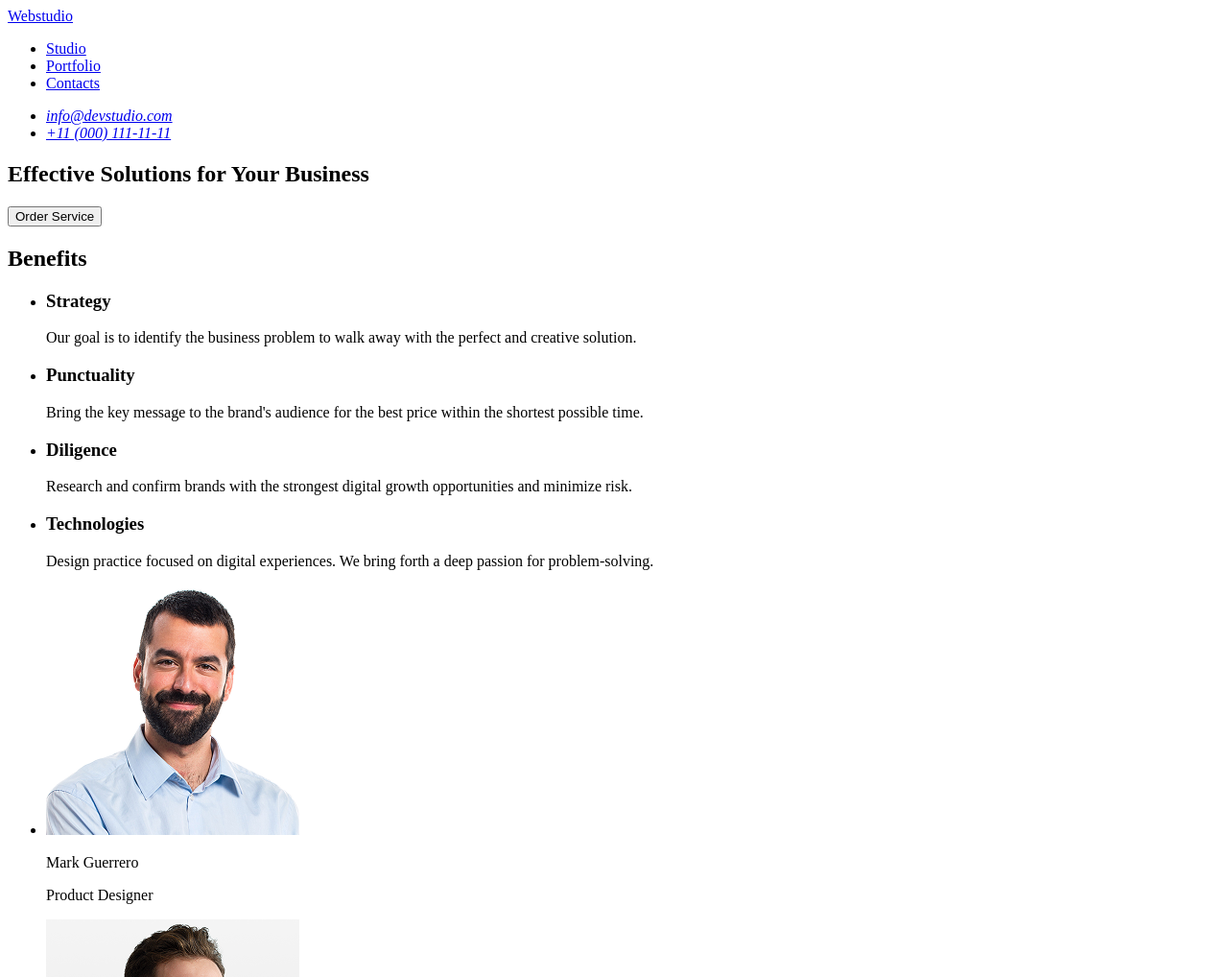
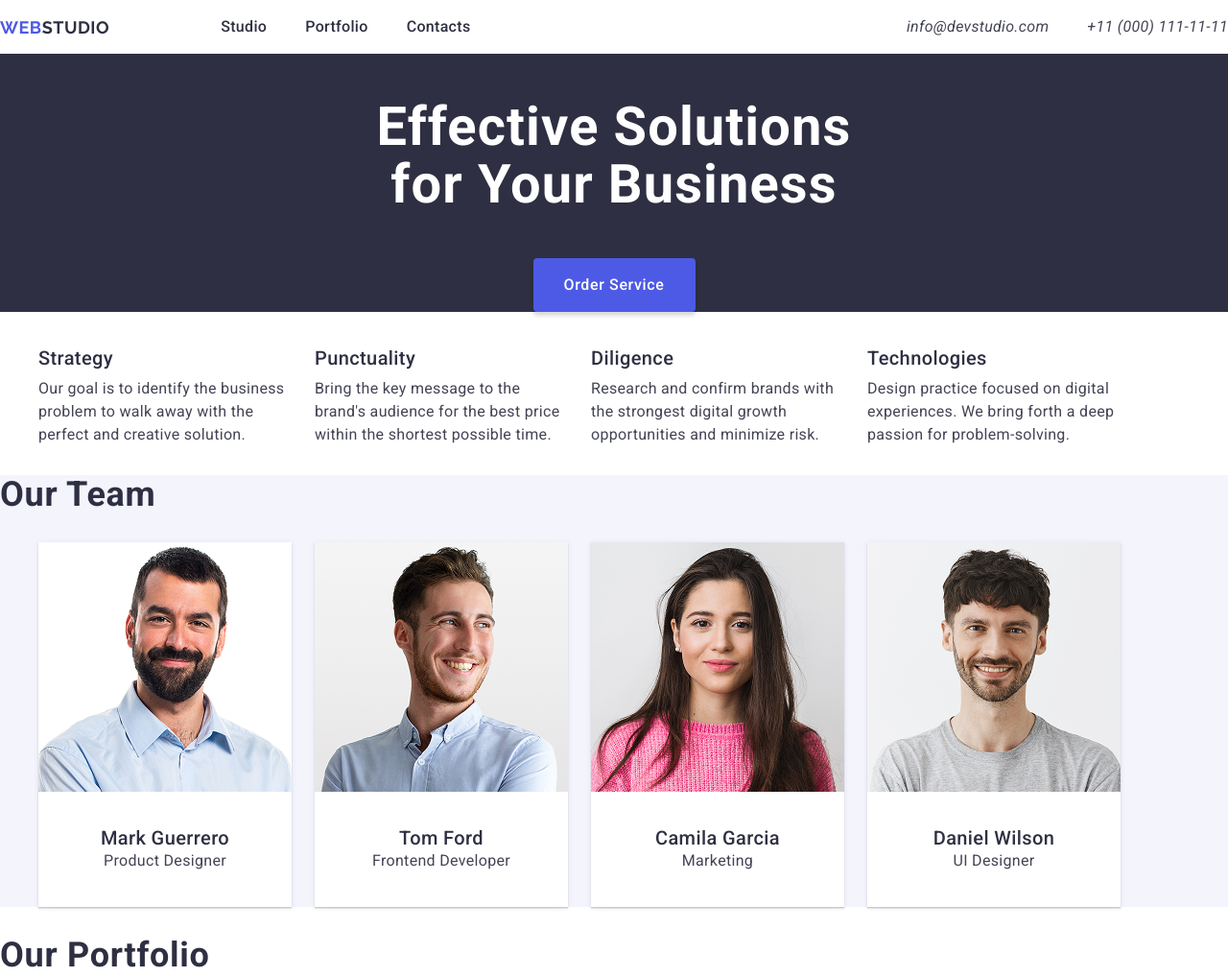
Before and after one commit to Oleksandr-Kostiuchenko/renovate-html, a website: page index.html in a window 1280 px wide. Shown: the top 1018 px of the page at 96% size. Drawn offline with nearby package versions, Linux system fonts and the light colour scheme.

Commit message:
add second version

```diff
--- a/css/styles.css
+++ b/css/styles.css
@@ -0,0 +1,254 @@
+/* ------------------------------------- GENERAL STYLES ------------------------------------- */
+body {
+  font-family: "Roboto", sans-serif;
+  color: #434455;
+  background-color: #ffffff;
+}
+
+p {
+  margin: 0;
+  padding: 0;
+}
+
+ul,
+ol {
+  list-style-type: none;
+}
+
+a {
+  text-decoration: none;
+}
+
+h1,
+h2,
+h3 {
+  font-weight: 700;
+  letter-spacing: 0.02em;
+  color: #2e2f42;
+}
+
+h1 {
+  font-size: 56px;
+  line-height: 1.07143;
+}
+
+h2 {
+  font-size: 36px;
+  line-height: 1.11111;
+}
+
+h3 {
+  font-weight: 500;
+  font-size: 20px;
+  line-height: 1.2;
+}
+
+p {
+  font-weight: 400;
+  line-height: 1.5;
+  letter-spacing: 0.02em;
+}
+
+button {
+  font-weight: 500;
+  line-height: 1.5;
+  letter-spacing: 0.04em;
+  color: #2e2f42;
+  border: none;
+}
+
+html,
+body {
+  -ms-overflow-style: none;
+  scrollbar-width: none;
+}
+
+html::-webkit-scrollbar,
+body::-webkit-scrollbar {
+  width: 0;
+  height: 0;
+}
+/* ------------------------------------- /GENERAL STYLES ------------------------------------- */
+
+.page-header {
+  display: flex;
+}
+
+.page-logo {
+  font-family: "Raleway", sans-serif;
+  font-weight: 700;
+  font-size: 18px;
+  line-height: 1.16667;
+  letter-spacing: 0.03em;
+  text-transform: uppercase;
+  color: #2e2f42;
+
+  margin-top: auto;
+  margin-bottom: auto;
+
+  margin-right: 76px;
+}
+
+.page-logo-span {
+  font-weight: 700;
+  font-size: 18px;
+  line-height: 1.16667;
+  letter-spacing: 0.03em;
+  text-transform: uppercase;
+  color: #4d5ae5;
+}
+
+.page-nav {
+  margin-right: auto;
+}
+
+.page-nav-list,
+.adress-list {
+  display: flex;
+  gap: 40px;
+}
+
+.nav-link {
+  font-weight: 500;
+  line-height: 1.5;
+  letter-spacing: 0.02em;
+  color: #2e2f42;
+}
+
+.adress-link {
+  font-weight: 400;
+  line-height: 1.5;
+  letter-spacing: 0.02em;
+  color: inherit;
+}
+
+/* ------------------------------------- /HEADER STYLES ------------------------------------- */
+
+/* ------------------------------------- HERO SECTION STYLES ------------------------------------- */
+
+.hero-section {
+  background-color: #2e2f42;
+  display: flex;
+  flex-direction: column;
+  align-items: center;
+  justify-content: center;
+}
+
+.hero-section-title {
+  text-align: center;
+  color: #fff;
+  width: 496px;
+}
+
+.order-btn {
+  width: 169px;
+  height: 56px;
+  border-radius: 4px;
+
+  box-shadow: 0 4px 4px 0 rgba(0, 0, 0, 0.15);
+  background: #4d5ae5;
+
+  color: #fff;
+}
+
+/* ------------------------------------- /HERO SECTION STYLES ------------------------------------- */
+
+/* ------------------------------------- BENEFITS SECTION STYLES ------------------------------------- */
+.benefits-section-title {
+  display: none;
+}
+
+.benefits-list {
+  display: flex;
+  gap: 24px;
+}
+
+.benefits-list-item {
+  width: 264px;
+}
+
+.benefits-list-title {
+  margin-bottom: 8px;
+}
+
+/* ------------------------------------- /BENEFITS SECTION STYLES ------------------------------------- */
+
+/* ------------------------------------- TEAM SECTION STYLES ------------------------------------- */
+
+.team-section {
+  background-color: #f4f4fd;
+}
+
+.team-list {
+  display: flex;
+  gap: 24px;
+}
+
+.team-list-item {
+  width: 264px;
+  height: 380px;
+
+  box-shadow:
+    0 2px 1px 0 rgba(46, 47, 66, 0.08),
+    0 1px 1px 0 rgba(46, 47, 66, 0.16),
+    0 1px 6px 0 rgba(46, 47, 66, 0.08);
+  background: #fff;
+}
+
+.team-member-text-container {
+  padding: 32px 0px;
+}
+
+.team-member-name {
+  font-weight: 500;
+  font-size: 20px;
+  line-height: 1.2;
+  letter-spacing: 0.02em;
+  color: #2e2f42;
+  text-align: center;
+}
+
+.team-member-role {
+  text-align: center;
+}
+/* ------------------------------------- /TEAM SECTION STYLES ------------------------------------- */
+
+/* ------------------------------------- PORTFOLIO SECTION STYLES ------------------------------------- */
+.portfolio-project-title {
+  font-weight: 500;
+  font-size: 20px;
+  line-height: 1.2;
+  letter-spacing: 0.02em;
+  color: #2e2f42;
+}
+
+/* ------------------------------------- /PORTFOLIO SECTION STYLES ------------------------------------- */
+
+/* ------------------------------------- FOOTER SECTION STYLES ------------------------------------- */
+
+.footer-section {
+  background-color: #2e2f42;
+}
+
+.page-logo-footer {
+  font-family: "Raleway", sans-serif;
+  font-weight: 700;
+  font-size: 18px;
+  line-height: 1.16667;
+  letter-spacing: 0.03em;
+  text-transform: uppercase;
+  color: #f4f4fd;
+}
+
+.page-footer-logo-span {
+  color: #4d5ae5;
+}
+
+.footer-paragraph-description {
+  font-weight: 400;
+  line-height: 1.5;
+  letter-spacing: 0.02em;
+  color: #f4f4fd;
+  width: 261px;
+}
+/* ------------------------------------- /FOOTER SECTION STYLES ------------------------------------- */
--- a/index.html
+++ b/index.html
@@ -4,44 +4,61 @@
     <meta charset="UTF-8" />
     <meta name="viewport" content="width=device-width, initial-scale=1.0" />
     <title>Renovate HTML</title>
+    <link rel="preconnect" href="https://fonts.googleapis.com" />
+    <link rel="preconnect" href="https://fonts.gstatic.com" crossorigin />
+    <link
+      href="https://fonts.googleapis.com/css2?family=Raleway:ital,wght@0,100..900;1,100..900&family=Roboto:ital,wght@0,100..900;1,100..900&display=swap"
+      rel="stylesheet"
+    />
+    <link
+      rel="stylesheet"
+      href="https://cdn.jsdelivr.net/npm/modern-normalize@3.0.1/modern-normalize.min.css"
+    />
+    <link rel="stylesheet" href="./css/styles.css" />
   </head>
   <body>
-    <header>
-      <a class="page-logo" href="./index.html">Webstudio</a>
+    <header class="page-header">
+      <a class="page-logo" href="./index.html">
+        <span class="page-logo-span">Web</span>studio</a
+      >
 
-      <nav>
-        <ul>
-          <li>
-            <a href="#studio">Studio</a>
+      <nav class="page-nav">
+        <ul class="page-nav-list">
+          <li class="nav-list-item">
+            <a href="#studio" class="nav-link">Studio</a>
           </li>
-          <li>
-            <a href="#portfolio">Portfolio</a>
+          <li class="nav-list-item">
+            <a href="#portfolio" class="nav-link">Portfolio</a>
           </li>
-          <li>
-            <a href="#contacts">Contacts</a>
+          <li class="nav-list-item">
+            <a href="#contacts" class="nav-link">Contacts</a>
           </li>
         </ul>
       </nav>
 
       <address>
-        <ul>
-          <li>
-            <a href="mailto:info@devstudio.com">info@devstudio.com</a>
+        <ul class="adress-list">
+          <li class="adress-list-item">
+            <a href="mailto:info@devstudio.com" class="adress-link"
+              >info@devstudio.com</a
+            >
           </li>
-          <li>
-            <a href="tel:+11 (000) 111-11-11">+11 (000) 111-11-11</a>
+          <li class="adress-list-item">
+            <a href="tel:+11 (000) 111-11-11" class="adress-link"
+              >+11 (000) 111-11-11</a
+            >
           </li>
         </ul>
       </address>
     </header>
 
     <main>
-      <section id="hero-section">
+      <section class="hero-section" id="hero">
         <h1 class="hero-section-title">
           Effective Solutions for Your Business
         </h1>
 
-        <button type="button">Order Service</button>
+        <button type="button" class="order-btn">Order Service</button>
       </section>
 
       <section id="benefits-section">
@@ -79,7 +96,8 @@
         </ul>
       </section>
 
-      <section id="team-section">
+      <section class="team-section" id="team">
+        <h2>Our Team</h2>
         <ul class="team-list">
           <li class="team-list-item">
             <img
@@ -87,7 +105,7 @@
               alt="Mark Guerrero"
               class="team-member-img"
             />
-            <div>
+            <div class="team-member-text-container">
               <p class="team-member-name">Mark Guerrero</p>
               <p class="team-member-role">Product Designer</p>
             </div>
@@ -98,7 +116,7 @@
               alt="Tom Ford"
               class="team-member-img"
             />
-            <div>
+            <div class="team-member-text-container">
               <p class="team-member-name">Tom Ford</p>
               <p class="team-member-role">Frontend Developer</p>
             </div>
@@ -109,7 +127,7 @@
               alt="Camila Garcia"
               class="team-member-img"
             />
-            <div>
+            <div class="team-member-text-container">
               <p class="team-member-name">Camila Garcia</p>
               <p class="team-member-role">Marketing</p>
             </div>
@@ -120,17 +138,86 @@
               alt="Daniel Wilson"
               class="team-member-img"
             />
-            <div>
+            <div class="team-member-text-container">
               <p class="team-member-name">Daniel Wilson</p>
               <p class="team-member-role">UI Designer</p>
             </div>
           </li>
         </ul>
       </section>
+
+      <section id="portfolio-section">
+        <h2 class="portfolio-section-title">Our Portfolio</h2>
+
+        <ul class="portfolio-list">
+          <li class="portfolio-list-item">
+            <img
+              src="./images/banking.png"
+              alt="Portfolio Project image"
+              class="portfolio-list-img"
+            />
+
+            <p class="portfolio-project-title">Banking App</p>
+            <p class="ortfolio-project-description">App</p>
+          </li>
+          <li class="portfolio-list-item">
+            <img
+              src="./images/payment.png"
+              alt="Portfolio Project image"
+              class="portfolio-list-img"
+            />
+
+            <p class="portfolio-project-title">Cashless Payment</p>
+            <p class="ortfolio-project-description">Marketing</p>
+          </li>
+          <li class="portfolio-list-item">
+            <img
+              src="./images/meditation.png"
+              alt="Portfolio Project image"
+              class="portfolio-list-img"
+            />
+
+            <p class="portfolio-project-title">Meditation App</p>
+            <p class="ortfolio-project-description">App</p>
+          </li>
+          <li class="portfolio-list-item">
+            <img
+              src="./images/taxi.png"
+              alt="Portfolio Project image"
+              class="portfolio-list-img"
+            />
+
+            <p class="portfolio-project-title">Taxi Service</p>
+            <p class="ortfolio-project-description">Marketing</p>
+          </li>
+          <li class="portfolio-list-item">
+            <img
+              src="./images/screen.png"
+              alt="Portfolio Project image"
+              class="portfolio-list-img"
+            />
+
+            <p class="portfolio-project-title">Screen Illustrations</p>
+            <p class="ortfolio-project-description">Design</p>
+          </li>
+          <li class="portfolio-list-item">
+            <img
+              src="./images/courses.png"
+              alt="Portfolio Project image"
+              class="portfolio-list-img"
+            />
+
+            <p class="portfolio-project-title">Online Courses</p>
+            <p class="ortfolio-project-description">Marketing</p>
+          </li>
+        </ul>
+      </section>
     </main>
 
-    <footer>
-      <a class="page-logo" href="./index.html">Webstudio</a>
+    <footer class="footer-section" id="footer">
+      <a class="page-logo-footer" href="./index.html">
+        <span class="page-footer-logo-span">Web</span>studio</a
+      >
 
       <p class="footer-paragraph-description">
         Increase the flow of customers and sales for your business with digital
--- /dev/null
+++ b/package.json
@@ -0,0 +1,5 @@
+{
+  "dependencies": {
+    "modern-normalize": "^3.0.1"
+  }
+}
```
Also changed, not shown: images/banking.png (added), images/courses.png (added), images/meditation.png (added), images/payment.png (added), images/screen.png (added), images/taxi.png (added), 1 other file.
